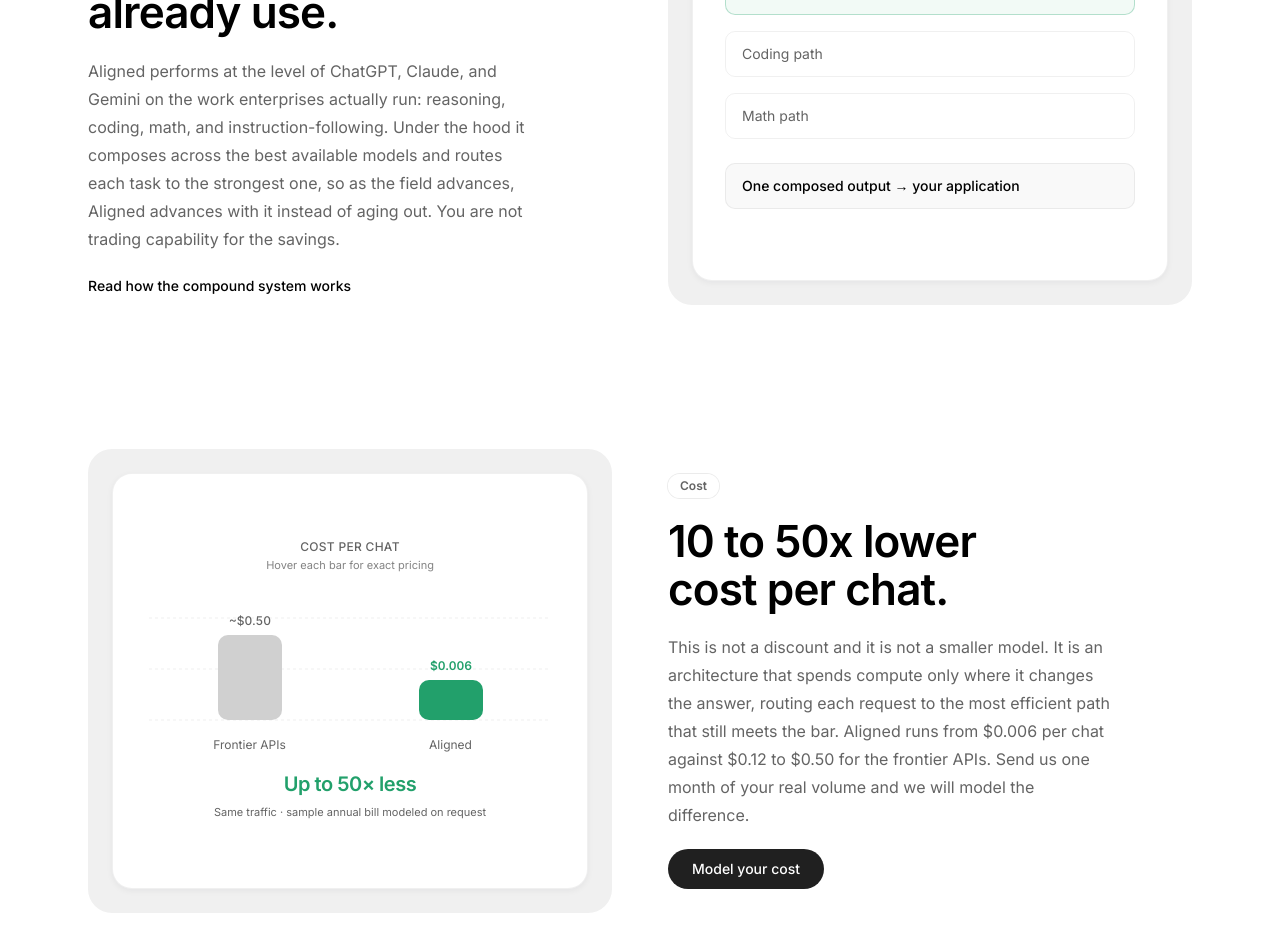
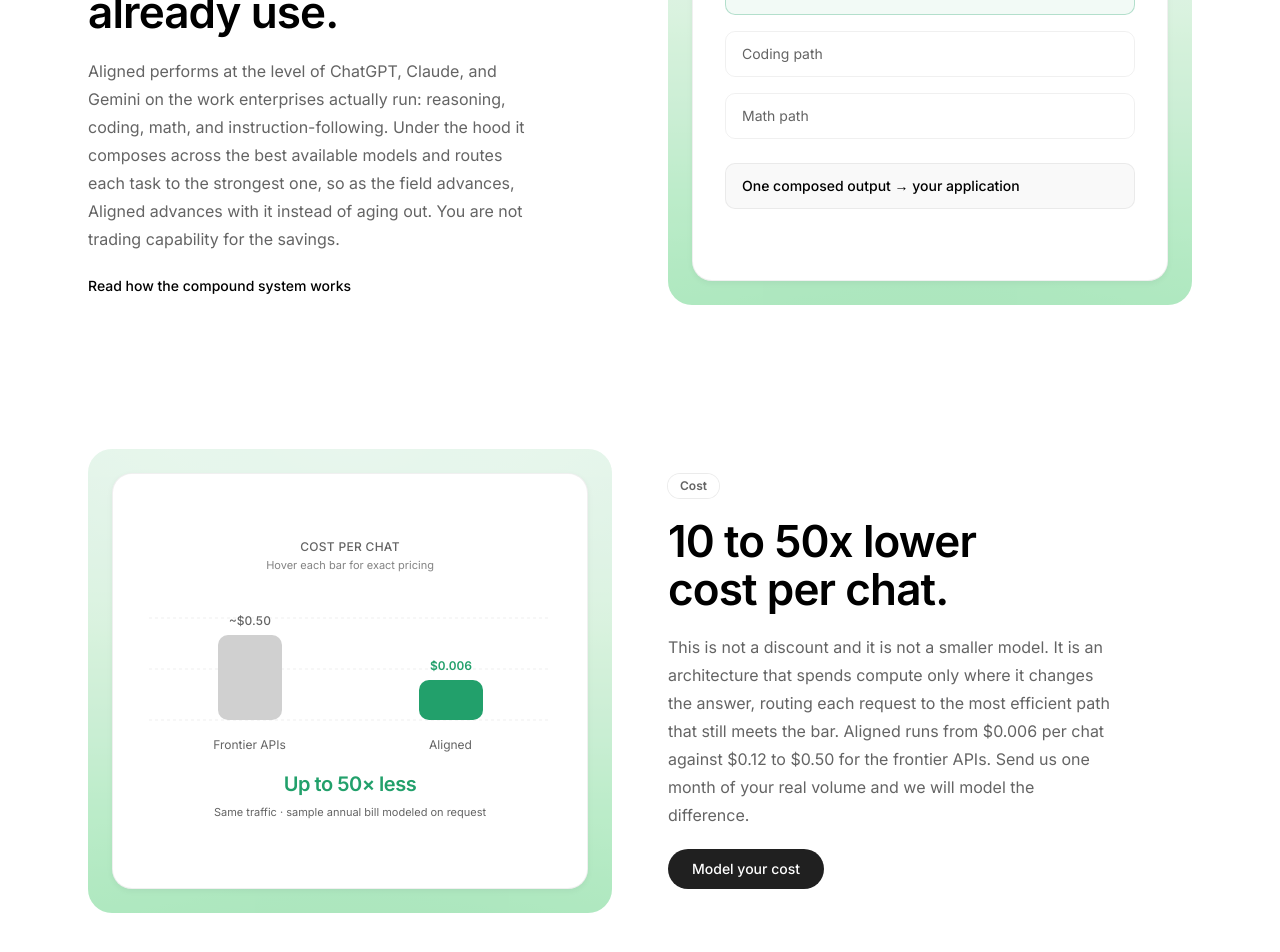
Before and after one commit to freitaspauloo/Paulo, a Next.js app: page /landing-v4 in a window 1280 px wide. Shown: the part 1810-2762 px from the top of the page. Built offline with nearby package versions, Linux system fonts and the light colour scheme.

Commit message:
v4: lime hero gradient on split visual frames instead of gray

```diff
--- a/src/components/landing/enterprise-v2-visuals.tsx
+++ b/src/components/landing/enterprise-v2-visuals.tsx
@@ -3,6 +3,11 @@
 import { Bar, BarChart, CartesianGrid, Cell, LabelList, XAxis } from "recharts";
 
 import { landing } from "@/components/landing/landing-primitives";
+import {
+  SectionVisualShell,
+  sectionVisualStageClass,
+  type SectionVisualFrame,
+} from "@/components/landing/section-visual-shell";
 import {
   ChartContainer,
   ChartTooltip,
@@ -75,10 +80,10 @@ function CostBarShape({ x = 0, y = 0, width = 0, height = 0, fill, payload }: Ba
   );
 }
 
-export function CompoundVisual() {
+export function CompoundVisual({ frame = "gray" }: { frame?: SectionVisualFrame }) {
   return (
-    <div className={cn(landing.sectionVisualShell, landing.sectionVisualFrame)}>
-      <div className={landing.sectionVisualStage}>
+    <SectionVisualShell frame={frame}>
+      <div className={sectionVisualStageClass(frame)}>
         <div
           className={cn(
             "absolute inset-0 flex flex-col justify-center gap-4 border border-black/[0.06] bg-white p-6 sm:p-8",
@@ -112,14 +117,14 @@ export function CompoundVisual() {
           </div>
         </div>
       </div>
-    </div>
+    </SectionVisualShell>
   );
 }
 
-export function CostSplitVisual() {
+export function CostSplitVisual({ frame = "gray" }: { frame?: SectionVisualFrame }) {
   return (
-    <div className={cn(landing.sectionVisualShell, landing.sectionVisualFrame)}>
-      <div className={landing.sectionVisualStage}>
+    <SectionVisualShell frame={frame}>
+      <div className={sectionVisualStageClass(frame)}>
         <div
           className={cn(
             "absolute inset-0 flex flex-col justify-center gap-4 border border-black/[0.06] bg-white p-5 sm:gap-4 sm:p-6",
@@ -245,6 +250,6 @@ export function CostSplitVisual() {
           </div>
         </div>
       </div>
-    </div>
+    </SectionVisualShell>
   );
 }
--- a/src/components/landing/hero-gradient-lime.tsx
+++ b/src/components/landing/hero-gradient-lime.tsx
@@ -8,6 +8,39 @@ const V4_FAINT_WHITE_DOTS = {
   color: "rgba(255, 255, 255, 0.58)",
   blurIntensity: "0.75em",
 } as const;
+
+/** Shared lime gradient layers — hero frame + split-section visual shells */
+export function LimeGradientBackdrop({
+  className,
+  animated = true,
+}: {
+  className?: string;
+  animated?: boolean;
+}) {
+  return (
+    <div
+      aria-hidden
+      className={cn("pointer-events-none absolute inset-0 z-0 opacity-[0.34]", className)}
+    >
+      <div className="absolute inset-0 bg-[linear-gradient(180deg,#f0faf4_0%,#dff5e6_18%,#c4edc8_38%,#9ee0ad_58%,#6ed98a_78%,#4ecf72_100%)]" />
+      <div
+        className={cn(
+          "absolute inset-0 bg-[radial-gradient(ellipse_118%_78%_at_50%_-6%,#f3f9f6_0%,#ebf5f0_16%,rgba(235,245,238,0.82)_30%,rgba(214,234,222,0.42)_52%,transparent_76%)]",
+          animated &&
+            "motion-safe:animate-[landing-gradient-glow_16s_ease-in-out_infinite]",
+        )}
+      />
+      <div className="absolute inset-0 bg-[radial-gradient(ellipse_100%_65%_at_50%_112%,#42c96a_0%,rgba(66,201,106,0.7)_32%,transparent_68%)]" />
+      {animated ? (
+        <>
+          <div className="absolute -bottom-[22%] -left-[14%] size-[58%] rounded-full bg-[#3dbd6a]/48 blur-3xl motion-safe:animate-[landing-gradient-drift-b_24s_ease-in-out_infinite]" />
+          <div className="absolute -bottom-[20%] -right-[10%] size-[54%] rounded-full bg-[#36b862]/44 blur-3xl motion-safe:animate-[landing-gradient-drift-a_20s_ease-in-out_infinite]" />
+          <div className="absolute -right-[6%] -top-[8%] size-[42%] rounded-full bg-[#d8ebe2]/32 blur-3xl motion-safe:animate-[landing-gradient-drift-c_22s_ease-in-out_infinite]" />
+        </>
+      ) : null}
+    </div>
+  );
+}
 
 export function HeroGradientLimeFrame({
   className,
@@ -28,17 +61,7 @@ export function HeroGradientLimeFrame({
           faintWhiteDots ? V4_FAINT_WHITE_DOTS.blurIntensity : undefined
         }
       />
-      <div
-        aria-hidden
-        className="pointer-events-none absolute inset-0 z-[1] opacity-[0.34]"
-      >
-        <div className="absolute inset-0 bg-[linear-gradient(180deg,#f0faf4_0%,#dff5e6_18%,#c4edc8_38%,#9ee0ad_58%,#6ed98a_78%,#4ecf72_100%)]" />
-        <div className="absolute inset-0 bg-[radial-gradient(ellipse_118%_78%_at_50%_-6%,#f3f9f6_0%,#ebf5f0_16%,rgba(235,245,238,0.82)_30%,rgba(214,234,222,0.42)_52%,transparent_76%)] motion-safe:animate-[landing-gradient-glow_16s_ease-in-out_infinite]" />
-        <div className="absolute inset-0 bg-[radial-gradient(ellipse_100%_65%_at_50%_112%,#42c96a_0%,rgba(66,201,106,0.7)_32%,transparent_68%)]" />
-        <div className="absolute -bottom-[22%] -left-[14%] size-[58%] rounded-full bg-[#3dbd6a]/48 blur-3xl motion-safe:animate-[landing-gradient-drift-b_24s_ease-in-out_infinite]" />
-        <div className="absolute -bottom-[20%] -right-[10%] size-[54%] rounded-full bg-[#36b862]/44 blur-3xl motion-safe:animate-[landing-gradient-drift-a_20s_ease-in-out_infinite]" />
-        <div className="absolute -right-[6%] -top-[8%] size-[42%] rounded-full bg-[#d8ebe2]/32 blur-3xl motion-safe:animate-[landing-gradient-drift-c_22s_ease-in-out_infinite]" />
-      </div>
+      <LimeGradientBackdrop className="z-[1]" />
       <div className="relative z-10">{children}</div>
     </div>
   );
--- a/src/components/landing/landing-page-v4.tsx
+++ b/src/components/landing/landing-page-v4.tsx
@@ -109,7 +109,7 @@ export function LandingPageV4() {
             label: "Read how the compound system works",
             href: "#",
           }}
-          visual={<CompoundVisual />}
+          visual={<CompoundVisual frame="lime" />}
         />
 
         <SplitSection
@@ -120,7 +120,7 @@ export function LandingPageV4() {
           cta={ENTERPRISE_MAIL}
           ctaLabel="Model your cost"
           reverse
-          visual={<CostSplitVisual />}
+          visual={<CostSplitVisual frame="lime" />}
         />
 
         <SplitSection
@@ -140,7 +140,7 @@ export function LandingPageV4() {
             },
           ]}
           bodyClose="Built for regulated, data-sensitive, and customer-facing work."
-          visual={<FamilyVisual />}
+          visual={<FamilyVisual frame="lime" />}
         />
 
         <SplitSection
@@ -149,7 +149,7 @@ export function LandingPageV4() {
           title="Your data stays in the United States, inside a boundary you can name."
           body="Inference runs inside a perimeter you can contract and audit. Nothing goes offshore or to unapproved third-party models, so you can name exactly where your data goes—unlike most providers. SOC 2-compliant infrastructure with certification underway; dedicated and private deployment for strict residency. Data-flow diagram available under NDA."
           reverse
-          visual={<PowerfulVisual />}
+          visual={<PowerfulVisual frame="lime" />}
         />
 
         <DataProtectionMatrixSection />
--- /dev/null
+++ b/src/components/landing/section-visual-shell.tsx
@@ -0,0 +1,35 @@
+import { LimeGradientBackdrop } from "@/components/landing/hero-gradient-lime";
+import { landing } from "@/components/landing/landing-primitives";
+import { cn } from "@/lib/utils";
+
+export type SectionVisualFrame = "gray" | "lime";
+
+export function SectionVisualShell({
+  frame = "gray",
+  children,
+}: {
+  frame?: SectionVisualFrame;
+  children: React.ReactNode;
+}) {
+  return (
+    <div
+      className={cn(
+        landing.sectionVisualShell,
+        frame === "gray" && landing.sectionVisualFrame,
+        frame === "lime" && "isolate",
+      )}
+    >
+      {frame === "lime" ? (
+        <>
+          <div aria-hidden className="absolute inset-0 z-0 bg-[#e4f6ea]" />
+          <LimeGradientBackdrop animated={false} />
+        </>
+      ) : null}
+      {children}
+    </div>
+  );
+}
+
+export function sectionVisualStageClass(frame: SectionVisualFrame = "gray") {
+  return cn(landing.sectionVisualStage, frame === "lime" && "relative z-10");
+}
--- a/src/components/landing/section-visuals.tsx
+++ b/src/components/landing/section-visuals.tsx
@@ -4,6 +4,11 @@ import { useEffect, useState } from "react";
 import { Check, MapPin } from "lucide-react";
 
 import { landing } from "@/components/landing/landing-primitives";
+import {
+  SectionVisualShell,
+  sectionVisualStageClass,
+  type SectionVisualFrame,
+} from "@/components/landing/section-visual-shell";
 import { Card, CardContent } from "@/components/ui/card";
 import { cn } from "@/lib/utils";
 
@@ -18,16 +23,18 @@ function PhotoScene({
   image,
   alt,
   overlayClassName = "from-black/30 via-black/5 to-transparent",
+  frame = "gray",
   children,
 }: {
   image: string;
   alt: string;
   overlayClassName?: string;
+  frame?: SectionVisualFrame;
   children: React.ReactNode;
 }) {
   return (
-    <div className={cn(landing.sectionVisualShell, landing.sectionVisualFrame)}>
-      <div className={landing.sectionVisualStage}>
+    <SectionVisualShell frame={frame}>
+      <div className={sectionVisualStageClass(frame)}>
         <div
           className={cn(
             "absolute inset-0 overflow-hidden",
@@ -49,7 +56,7 @@ function PhotoScene({
         </div>
         {children}
       </div>
-    </div>
+    </SectionVisualShell>
   );
 }
 
@@ -191,11 +198,12 @@ export function AnswersVisual() {
   );
 }
 
-export function PowerfulVisual() {
+export function PowerfulVisual({ frame = "gray" }: { frame?: SectionVisualFrame }) {
   return (
     <PhotoScene
       image={photos.residency}
       alt="US data center infrastructure"
+      frame={frame}
     >
       <OverlayCard
         className="right-3 top-8 w-[min(100%,18rem)] sm:right-10 sm:w-[19rem]"
@@ -231,11 +239,12 @@ export function PowerfulVisual() {
   );
 }
 
-export function FamilyVisual() {
+export function FamilyVisual({ frame = "gray" }: { frame?: SectionVisualFrame }) {
   return (
     <PhotoScene
       image={photos.safety}
       alt="Security and safety architecture review"
+      frame={frame}
     >
       <OverlayCard
         className="left-1/2 top-8 w-fit max-w-[calc(100%-1.5rem)] -translate-x-1/2"
```
